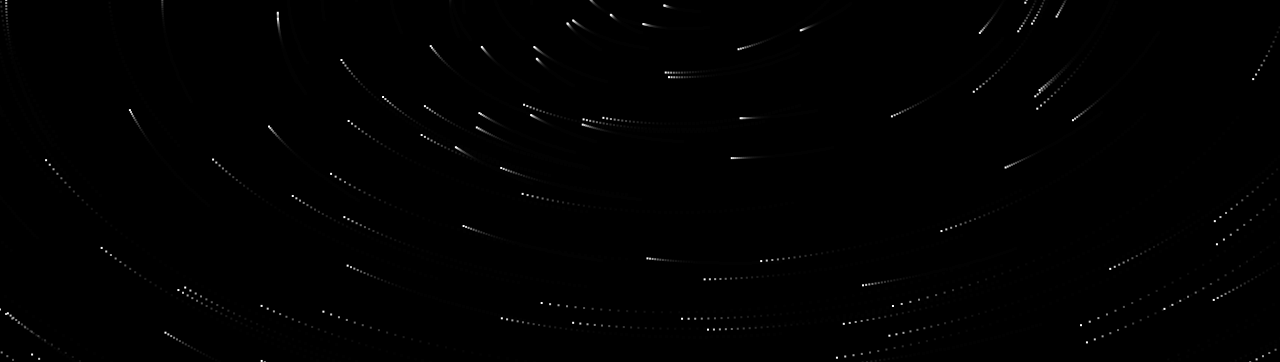
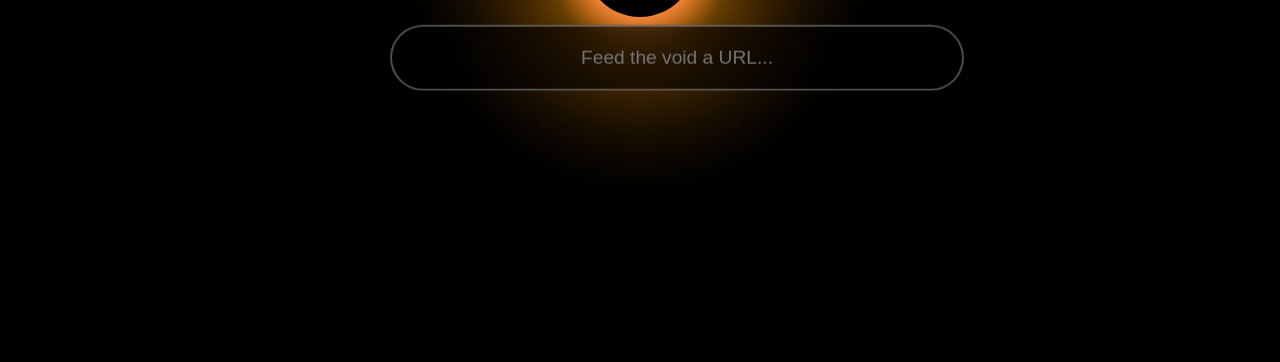
Before and after one commit to useridk758/BLACKHOLE, a plain HTML site: page index.html in a window 1280 px wide. Shown: the part 438-800 px from the top of the page. Drawn offline with Linux system fonts and the light colour scheme; animation ran at ten frames a second.

Commit message:
Update index.html

```diff
--- a/index.html
+++ b/index.html
@@ -5,46 +5,58 @@
     <meta name="viewport" content="width=device-width, initial-scale=1.0">
     <title>Blackhole Browser</title>
     <style>
-        body, html { margin: 0; padding: 0; width: 100%; height: 100%; background: #000; overflow: hidden; font-family: sans-serif; }
+        body, html { margin: 0; padding: 0; width: 100%; height: 100%; background: #000; overflow: hidden; font-family: 'Inter', sans-serif; }
 
-        /* UI Layer */
+        /* UI Elements positioned in the dead center */
         .interface {
-            position: relative;
+            position: absolute;
+            top: 50%;
+            left: 50%;
+            transform: translate(-50%, -50%);
             z-index: 10;
             display: flex;
             flex-direction: column;
             align-items: center;
-            justify-content: center;
-            height: 100vh;
-            transition: opacity 0.5s;
+            width: 100%;
+            pointer-events: none;
         }
 
         .title {
-            position: absolute;
-            top: 10%;
-            color: #fff;
-            font-size: 3.5rem;
-            font-weight: 900;
-            letter-spacing: 15px;
+            color: #ffffff;
+            font-size: 5rem;
+            font-weight: 900; /* Extra Bold */
+            font-style: normal;
+            letter-spacing: 20px;
+            margin-bottom: 40px;
             text-transform: uppercase;
+            text-shadow: 0 0 20px rgba(255, 255, 255, 0.4);
         }
 
-        .search-container { width: 90%; max-width: 550px; }
+        .search-container {
+            width: 90%;
+            max-width: 500px;
+            pointer-events: auto;
+        }
 
         input {
             width: 100%;
-            padding: 18px 30px;
-            background: rgba(255, 255, 255, 0.08);
-            border: 1px solid rgba(255, 255, 255, 0.2);
-            border-radius: 50px;
+            padding: 20px 35px;
+            background: rgba(0, 0, 0, 0.6);
+            border: 2px solid rgba(255, 255, 255, 0.3);
+            border-radius: 60px;
             color: white;
-            font-size: 1.1rem;
+            font-size: 1.2rem;
             outline: none;
-            backdrop-filter: blur(12px);
+            backdrop-filter: blur(15px);
             text-align: center;
+            transition: 0.4s;
         }
 
-        /* The "Browser" Frame */
+        input:focus {
+            border-color: #ff9900; /* Accents the black hole orange */
+            box-shadow: 0 0 30px rgba(255, 153, 0, 0.3);
+        }
+
         #content-frame {
             position: fixed;
             top: 0;
@@ -52,24 +64,25 @@
             width: 100%;
             height: 100%;
             border: none;
-            display: none; /* Hidden until search */
+            display: none;
             z-index: 20;
             background: white;
         }
 
-        /* Back Button to return to Blackhole */
         #back-btn {
             position: fixed;
-            bottom: 20px;
-            right: 20px;
+            bottom: 30px;
             z-index: 30;
             display: none;
-            padding: 10px 20px;
-            background: #fff;
+            padding: 12px 25px;
+            background: #ff9900;
             color: #000;
-            border-radius: 20px;
+            border: none;
+            border-radius: 30px;
             cursor: pointer;
-            font-weight: bold;
+            font-weight: 900;
+            left: 50%;
+            transform: translateX(-50%);
         }
 
         canvas { position: fixed; top: 0; left: 0; z-index: 1; }
@@ -80,49 +93,107 @@
     <div class="interface" id="ui">
         <h1 class="title">BLACKHOLE</h1>
         <form class="search-container" id="search-form">
-            <input type="text" id="url-input" placeholder="Enter URL (e.g., https://example.com)" autocomplete="off">
+            <input type="text" id="url-input" placeholder="Feed the void a URL..." autocomplete="off">
         </form>
     </div>
 
-    <button id="back-btn">Close Page</button>
+    <button id="back-btn">RETURN TO VOID</button>
     <iframe id="content-frame"></iframe>
-    <canvas id="blackholeCanvas"></canvas>
+    <canvas id="bhCanvas"></canvas>
 
     <script>
-        // --- Canvas Animation ---
-        const canvas = document.getElementById('blackholeCanvas');
+        const canvas = document.getElementById('bhCanvas');
         const ctx = canvas.getContext('2d');
-        let w, h, stars = [];
+        let w, h, popcorns = [];
 
         function init() {
             w = canvas.width = window.innerWidth;
             h = canvas.height = window.innerHeight;
-            stars = [];
-            for (let i = 0; i < 400; i++) {
-                stars.push({
-                    dist: Math.random() * Math.max(w, h),
-                    angle: Math.random() * Math.PI * 2,
-                    speed: 0.005 + Math.random() * 0.01
-                });
+            popcorns = [];
+        }
+
+        // Popcorn Particle Class
+        class Popcorn {
+            constructor() {
+                this.reset();
+            }
+            reset() {
+                // Start from edges
+                const side = Math.floor(Math.random() * 4);
+                if(side === 0) { this.x = Math.random() * w; this.y = -20; }
+                else if(side === 1) { this.x = Math.random() * w; this.y = h + 20; }
+                else if(side === 2) { this.x = -20; this.y = Math.random() * h; }
+                else { this.x = w + 20; this.y = Math.random() * h; }
+
+                this.size = Math.random() * 8 + 4;
+                this.angle = Math.random() * Math.PI * 2;
+                this.spin = Math.random() * 0.1;
+            }
+            update() {
+                const dx = w/2 - this.x;
+                const dy = h/2 - this.y;
+                const dist = Math.sqrt(dx*dx + dy*dy);
+
+                // Gravity pull
+                const force = 500 / (dist + 50);
+                this.x += (dx / dist) * force;
+                this.y += (dy / dist) * force;
+                this.angle += this.spin;
+
+                // Sucked into event horizon (approx 50px)
+                if (dist < 55) this.reset();
+            }
+            draw() {
+                ctx.save();
+                ctx.translate(this.x, this.y);
+                ctx.rotate(this.angle);
+                // Simple popcorn shape (3 white circles)
+                ctx.fillStyle = "#FFFDE7";
+                ctx.beginPath();
+                ctx.arc(0, 0, this.size/2, 0, Math.PI*2);
+                ctx.arc(this.size/3, this.size/3, this.size/2.5, 0, Math.PI*2);
+                ctx.arc(-this.size/3, this.size/4, this.size/2.2, 0, Math.PI*2);
+                ctx.fill();
+                ctx.restore();
             }
         }
 
-        function draw() {
-            ctx.fillStyle = 'rgba(0, 0, 0, 0.2)';
+        // Initialize particles
+        for(let i=0; i<60; i++) popcorns.push(new Popcorn());
+
+        function drawBlackHole() {
+            const cx = w/2;
+            const cy = h/2;
+
+            // 1. Outer Glow (Accretion Disk)
+            const gradient = ctx.createRadialGradient(cx, cy, 50, cx, cy, 250);
+            gradient.addColorStop(0, 'rgba(255, 100, 0, 1)');
+            gradient.addColorStop(0.2, 'rgba(255, 150, 0, 0.4)');
+            gradient.addColorStop(1, 'rgba(0, 0, 0, 0)');
+            ctx.fillStyle = gradient;
             ctx.fillRect(0, 0, w, h);
-            stars.forEach(s => {
-                s.angle += s.speed;
-                s.dist -= 0.5;
-                if(s.dist < 20) s.dist = Math.max(w, h);
-                const x = w/2 + Math.cos(s.angle) * s.dist;
-                const y = h/2 + Math.sin(s.angle) * s.dist * 0.6;
-                ctx.fillStyle = '#fff';
-                ctx.fillRect(x, y, 2, 2);
-            });
-            requestAnimationFrame(draw);
+
+            // 2. The Singularity (Shadow)
+            ctx.shadowBlur = 40;
+            ctx.shadowColor = "rgba(255, 255, 255, 0.5)";
+            ctx.beginPath();
+            ctx.arc(cx, cy, 55, 0, Math.PI * 2);
+            ctx.fillStyle = "black";
+            ctx.fill();
+            ctx.shadowBlur = 0;
         }
 
-        // --- Logic to open URL in Frame ---
+        function animate() {
+            ctx.fillStyle = 'black';
+            ctx.fillRect(0, 0, w, h);
+
+            drawBlackHole();
+            popcorns.forEach(p => { p.update(); p.draw(); });
+
+            requestAnimationFrame(animate);
+        }
+
+        // Logic to open URL
         const form = document.getElementById('search-form');
         const input = document.getElementById('url-input');
         const frame = document.getElementById('content-frame');
@@ -132,11 +203,7 @@
         form.onsubmit = (e) => {
             e.preventDefault();
             let url = input.value.trim();
-
-            // Basic URL formatting
             if (!url.startsWith('http')) url = 'https://' + url;
-
-            // Show frame, hide UI
             frame.src = url;
             frame.style.display = 'block';
             ui.style.opacity = '0';
@@ -151,7 +218,7 @@
         };
 
         window.addEventListener('resize', init);
-        init(); draw();
+        init(); animate();
     </script>
 </body>
 </html>
```
